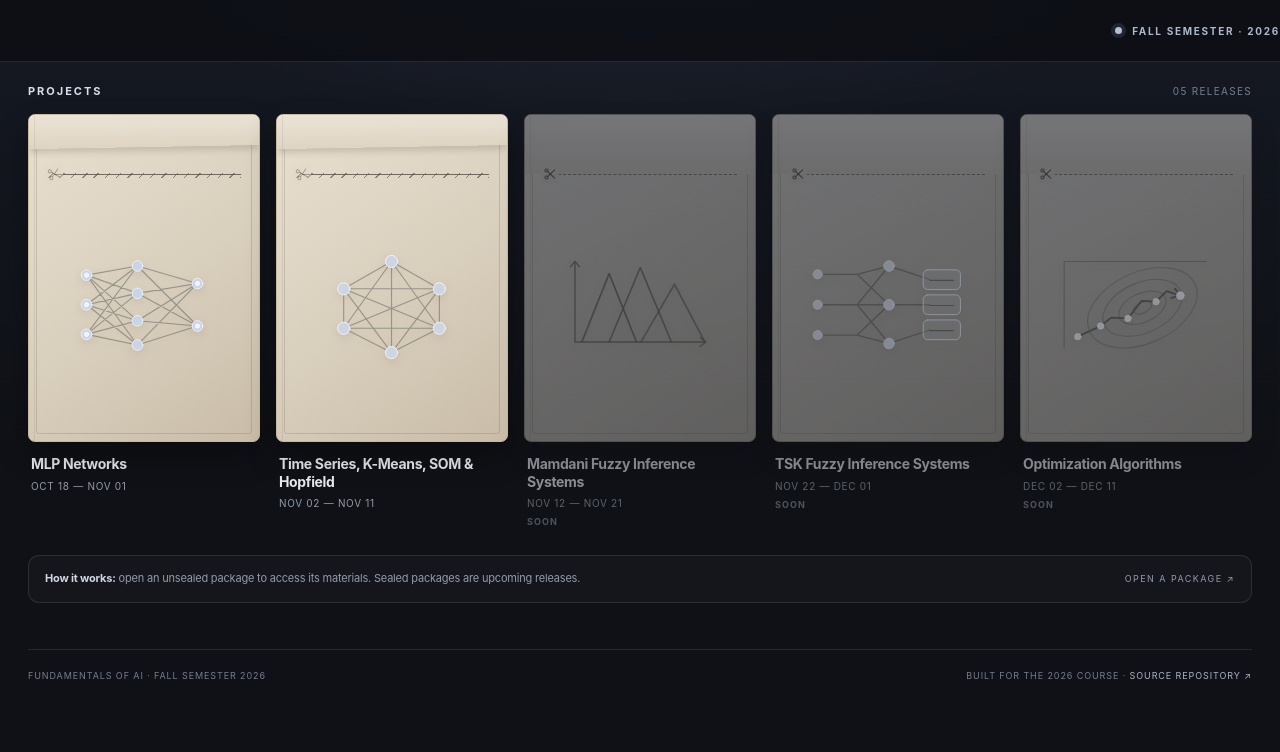
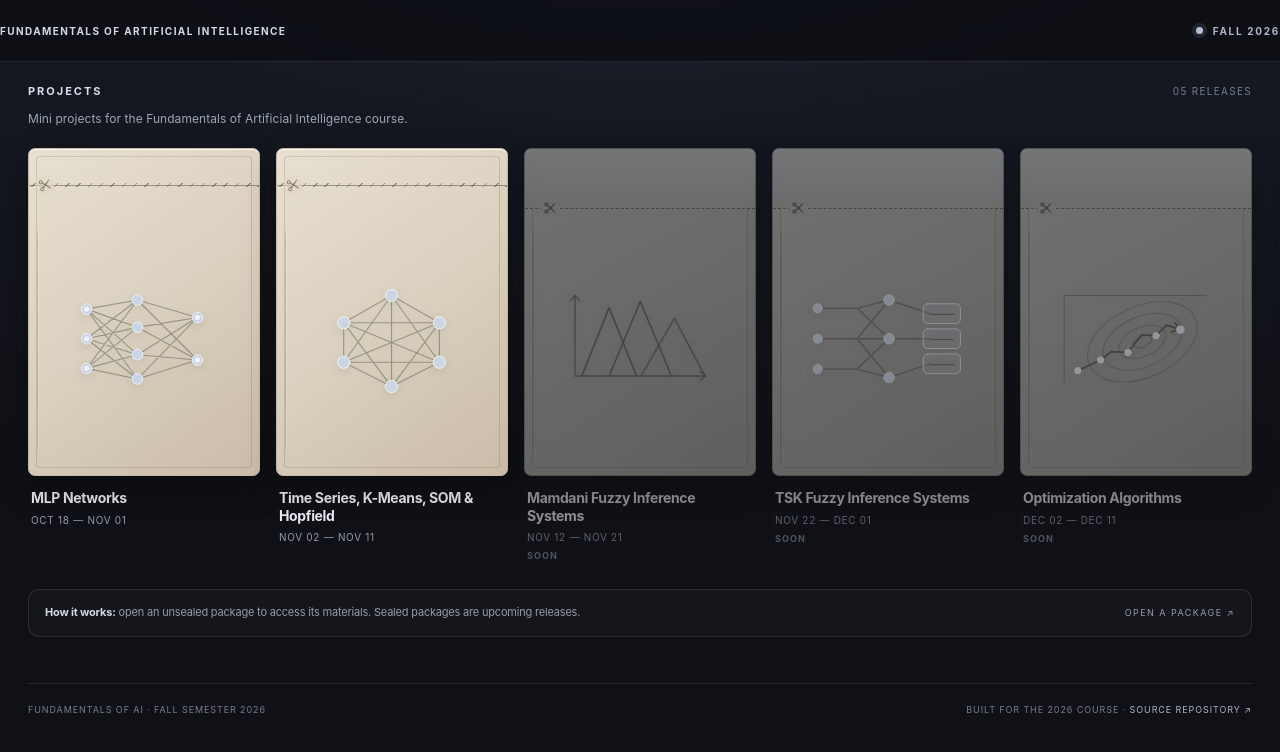
Before and after one commit to rezaesCodes/fundamentals_of_AI_2026, a plain HTML site: page index.html in a window 1280 px wide. Drawn offline with Linux system fonts and the light colour scheme.

Commit message:
Refine course header and opened mailer tear details

```diff
--- a/index.html
+++ b/index.html
@@ -19,7 +19,7 @@
     a{color:inherit}
     .wrap{width:min(1440px,calc(100% - 56px));margin:0 auto}
     .topbar{height:62px;border-bottom:1px solid var(--line);background:rgba(12,14,18,.78);backdrop-filter:blur(16px);display:flex;align-items:center;position:sticky;top:0;z-index:5}
-    .topbar-inner{display:flex;align-items:center;justify-content:flex-end;width:100%}
+    .topbar-inner{display:flex;align-items:center;justify-content:space-between;gap:18px;width:100%}
     .brand{display:flex;align-items:center;gap:13px;text-decoration:none}
     .brand-mark{width:38px;height:38px;border:1px solid rgba(255,255,255,.22);border-radius:12px;display:grid;place-items:center;background:linear-gradient(145deg,#343c4a,#1a1e27);box-shadow:inset 0 1px rgba(255,255,255,.14);color:#e3e9f5}
     .brand-mark svg{width:24px;height:24px}
@@ -34,11 +34,12 @@
     .eyebrow:before{content:"";width:24px;height:1px;background:#98a7bf}
     h1{font-size:clamp(38px,5vw,58px);line-height:1;letter-spacing:-.06em;font-weight:790;margin:15px 0 12px}
     .hero p{max-width:650px;color:#a7afbd;font-size:14px;line-height:1.75;margin:0}
-    .term{display:flex;align-items:center;gap:10px;color:#aeb9ca;font-size:10px;font-weight:750;letter-spacing:.17em;text-transform:uppercase;white-space:nowrap}
+    .course-name{color:#d5dbe5;font-size:10px;font-weight:750;letter-spacing:.14em;text-transform:uppercase;white-space:nowrap}.term{display:flex;align-items:center;gap:10px;color:#aeb9ca;font-size:10px;font-weight:750;letter-spacing:.17em;text-transform:uppercase;white-space:nowrap}
     .term-dot{width:7px;height:7px;border-radius:50%;background:#b3c0d8;box-shadow:0 0 0 4px rgba(179,192,216,.12)}
     .section-head{display:flex;justify-content:space-between;align-items:center;margin:22px 0 16px}
     .section-head h2{font-size:11px;color:#d8deea;letter-spacing:.18em;text-transform:uppercase;margin:0;font-weight:750}
     .section-head span{font-size:10px;color:#747f90;letter-spacing:.13em}
+    .project-intro{margin:-5px 0 20px;color:#9da7b6;font-size:12px;line-height:1.6;letter-spacing:.005em}
     .project-grid{display:grid;grid-template-columns:repeat(5,minmax(0,1fr));gap:16px}
     .project-card{border:0;background:none;color:inherit;text-align:left;min-width:0;padding:0;display:flex;flex-direction:column;gap:13px;font:inherit;cursor:pointer;transition:transform .22s,opacity .22s}
     .project-card:not(:disabled):hover{transform:translateY(-5px)}
@@ -48,17 +49,17 @@
     .project-card:not(:disabled):hover .folder-stage{filter:brightness(1.04)}
     .mailer{position:absolute;inset:0;overflow:hidden;border:1px solid #a99f8b;border-radius:7px;background:linear-gradient(145deg,#e8e0d0 0%,#d9cfbd 54%,#c9bda8 100%);box-shadow:0 14px 30px rgba(0,0,0,.3),inset 0 1px rgba(255,255,255,.8);color:#5f594f}
     .mailer:before{content:"";position:absolute;inset:7px;border:1px solid rgba(79,70,56,.18);border-radius:3px;pointer-events:none}
-    .mailer:after{content:"";position:absolute;top:0;bottom:0;left:5px;width:1px;background:rgba(91,80,62,.1);box-shadow:calc(100% - 11px) 0 rgba(91,80,62,.1);pointer-events:none}
+    .mailer:after{content:"";position:absolute;left:8px;top:25%;bottom:8%;width:1px;background:rgba(91,80,62,.22);box-shadow:1px 0 rgba(255,255,255,.18);pointer-events:none}
     .mailer-top-strip{position:absolute;left:0;right:0;top:0;height:18%;background:linear-gradient(180deg,#eee8dc,#ded4c2);border-bottom:1px solid rgba(91,80,62,.12)}
     .mailer-perforation{position:absolute;left:8%;right:8%;top:18%;border-top:1px dashed rgba(81,72,59,.62);z-index:2}
     .mailer-scissors{position:absolute;left:7%;top:calc(18% - 9px);width:18px;height:18px;padding:2px;color:#5d5549;background:#e1d8c8;z-index:3}
     .mailer-scissors svg{display:block;width:100%;height:100%}
     .mailer-cut-edge{display:none}
-    .mailer-open .mailer-top-strip{height:13%;transform:translateY(-10px) skewY(-1deg);box-shadow:0 4px 6px rgba(64,55,43,.18);border-bottom:0}
-    .mailer-open .mailer-perforation{top:18%;left:11%;border-top:1px solid rgba(72,65,54,.72)}
-    .mailer-open .mailer-cut-edge{display:block;position:absolute;left:8%;right:8%;top:17.7%;height:5px;background:repeating-linear-gradient(135deg,transparent 0 4px,rgba(91,79,60,.65) 4px 5px,transparent 5px 8px);z-index:2}
-    .mailer-open .mailer-scissors{opacity:.45;transform:rotate(-12deg)}
-    .mailer-sealed .mailer-top-strip{height:18%}
+    .mailer-open .mailer-top-strip{display:none}
+    .mailer-open .mailer-perforation{top:11%;left:0;right:0;border-top:1px solid rgba(72,65,54,.48)}
+    .mailer-open .mailer-cut-edge{display:block;position:absolute;left:0;right:0;top:calc(11% - 2px);height:4px;background:repeating-linear-gradient(135deg,transparent 0 4px,rgba(91,79,60,.54) 4px 5px,transparent 5px 8px);z-index:2}
+    .mailer-open .mailer-scissors{left:7px;top:calc(11% - 9px);opacity:.65;transform:rotate(-12deg)}
+    .mailer-sealed .mailer-top-strip{height:18%}.mailer-sealed .mailer-perforation{left:0;right:0}
     .mailer-sealed .mailer-scissors{opacity:.95}
     .project-card.active .mailer{border-color:#c7b99f}
     .project-card.locked .mailer{filter:grayscale(.6);opacity:.78}
@@ -100,20 +101,22 @@
     .resource-arrow{color:#8499bc;font-size:14px}.resource-copy strong{display:block;font-size:12px;color:#e8edf5;margin-bottom:4px}.resource-copy span{display:block;color:#96a2b4;font-size:10px;line-height:1.45}
     .modal-note{margin:17px 0 0;padding:12px 14px;border-left:2px solid #829ac2;background:rgba(135,158,197,.08);color:#9eabba;font-size:10px;line-height:1.65}
     @media(max-width:1040px){.project-grid{grid-template-columns:repeat(3,minmax(0,1fr));gap:20px 16px}.resource-row{grid-template-columns:repeat(2,minmax(0,1fr))}}
-    @media(max-width:640px){.wrap{width:calc(100% - 32px)}.topbar{height:58px}.project-grid{grid-template-columns:repeat(2,minmax(0,1fr));gap:20px 13px}.project-meta strong{font-size:13px}.hint{align-items:flex-start;flex-direction:column;margin-bottom:32px}.modal-backdrop{padding:10px;align-items:flex-end}.modal{max-height:92vh;border-radius:17px 17px 12px 12px}.modal-top{padding:23px 20px 18px;grid-template-columns:1fr 86px;gap:8px 12px}.modal-art{width:86px;height:86px}.modal h3{font-size:25px}.modal-desc{grid-column:1/-1}.modal-body{padding:18px 20px 22px}.resource-row{grid-template-columns:1fr}.resource{min-height:75px;flex-direction:row;align-items:center;justify-content:space-between}.resource-copy{flex:1}footer{flex-direction:column}}
+    @media(max-width:640px){.wrap{width:calc(100% - 32px)}.topbar{height:58px}.course-name{font-size:8px;letter-spacing:.09em}.term{font-size:8px;letter-spacing:.11em}.topbar-inner{gap:8px}.project-intro{font-size:11px}.project-grid{grid-template-columns:repeat(2,minmax(0,1fr));gap:20px 13px}.project-meta strong{font-size:13px}.hint{align-items:flex-start;flex-direction:column;margin-bottom:32px}.modal-backdrop{padding:10px;align-items:flex-end}.modal{max-height:92vh;border-radius:17px 17px 12px 12px}.modal-top{padding:23px 20px 18px;grid-template-columns:1fr 86px;gap:8px 12px}.modal-art{width:86px;height:86px}.modal h3{font-size:25px}.modal-desc{grid-column:1/-1}.modal-body{padding:18px 20px 22px}.resource-row{grid-template-columns:1fr}.resource{min-height:75px;flex-direction:row;align-items:center;justify-content:space-between}.resource-copy{flex:1}footer{flex-direction:column}}
     @media(prefers-reduced-motion:reduce){*,*:before,*:after{scroll-behavior:auto!important;animation-duration:.01ms!important;transition-duration:.01ms!important}}
   </style>
 </head>
 <body>
   <header class="topbar">
     <div class="wrap topbar-inner">
-      <div class="term"><span class="term-dot"></span>FALL SEMESTER · 2026</div>
+      <div class="course-name">FUNDAMENTALS OF ARTIFICIAL INTELLIGENCE</div>
+      <div class="term"><span class="term-dot"></span>FALL 2026</div>
     </div>
   </header>
 
   <main id="top" class="wrap">
     <section id="projects" aria-labelledby="project-heading">
       <div class="section-head"><h2 id="project-heading">PROJECTS</h2><span>05 RELEASES</span></div>
+      <p class="project-intro">Mini projects for the Fundamentals of Artificial Intelligence course.</p>
       <div id="projectGrid" class="project-grid" aria-live="polite"></div>
     </section>
     <div class="hint"><span><strong>How it works:</strong> open an unsealed package to access its materials. Sealed packages are upcoming releases.</span><span class="key">OPEN A PACKAGE ↗</span></div>
```
